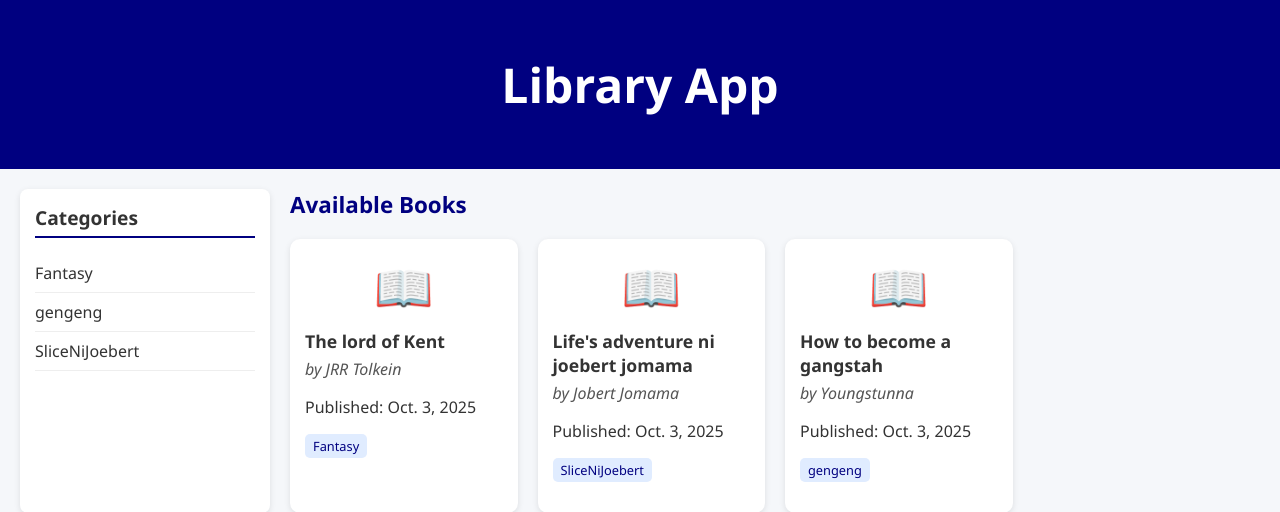
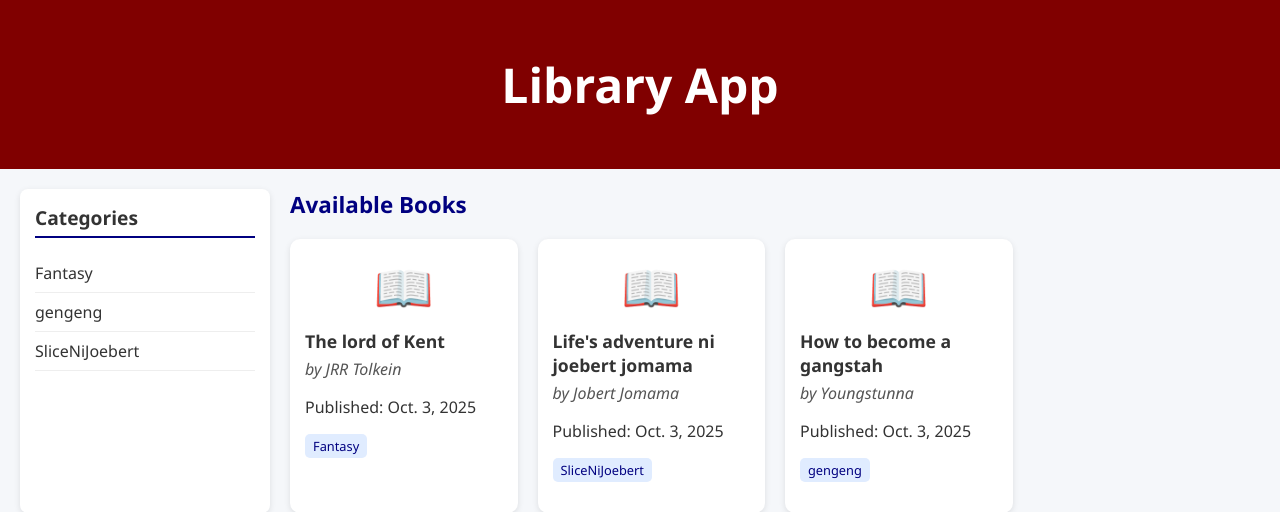
Before and after one commit to kenji543/it373-Assignment-3-, a Django app: page / in a window 1280 px wide. Shown: the top 512 px of the page. Run offline with Django 5.2, Linux system fonts and the light colour scheme; data comes from the database, SQL or seed files in the repository.

Commit message:
Update style.css
changed colors and fixed some errors

```diff
--- a/lib_application/static/css/style.css
+++ b/lib_application/static/css/style.css
@@ -1,4 +1,4 @@
-/* Reset */
+
 
 body {
     margin: 0;
@@ -7,29 +7,19 @@ body {
     color: #333;
 }
 
-
-/* Navbar */
-
 .navbar {
-    background-color: navy;
+    background-color: maroon;
     color: white;
     text-align: center;
     padding: 20px;
     font-size: 1.5rem;
     font-weight: bold;
 }
-
-
-/* Layout */
-
 .layout {
     display: flex;
     padding: 20px;
     gap: 20px;
 }
-
-
-/* Sidebar */
 
 .sidebar {
     width: 220px;
@@ -61,9 +51,6 @@ body {
     color: navy;
 }
 
-
-/* Main Content */
-
 .content {
     flex: 1;
 }
@@ -74,18 +61,12 @@ body {
     color: navy;
 }
 
-
-/* Book Grid */
-
 .book-grid {
     display: grid;
     grid-template-columns: repeat(auto-fill, minmax(220px, 1fr));
     gap: 20px;
     margin-top: 15px;
 }
-
-
-/* Book Card */
 
 .book-card {
     background: white;
@@ -102,17 +83,11 @@ body {
     transform: translateY(-5px);
 }
 
-
-/* Book Cover */
-
 .book-cover {
     font-size: 3rem;
     text-align: center;
     color: navy;
 }
-
-
-/* Book Info */
 
 .book-info h3 {
     margin: 0;
```
